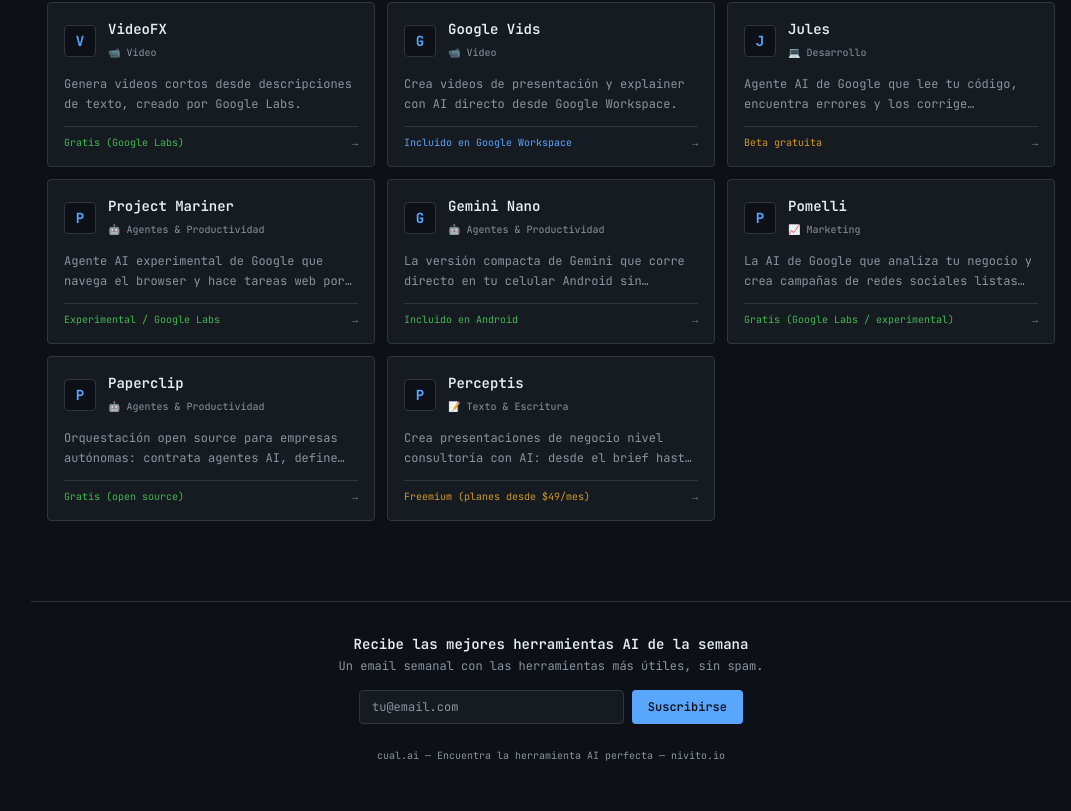
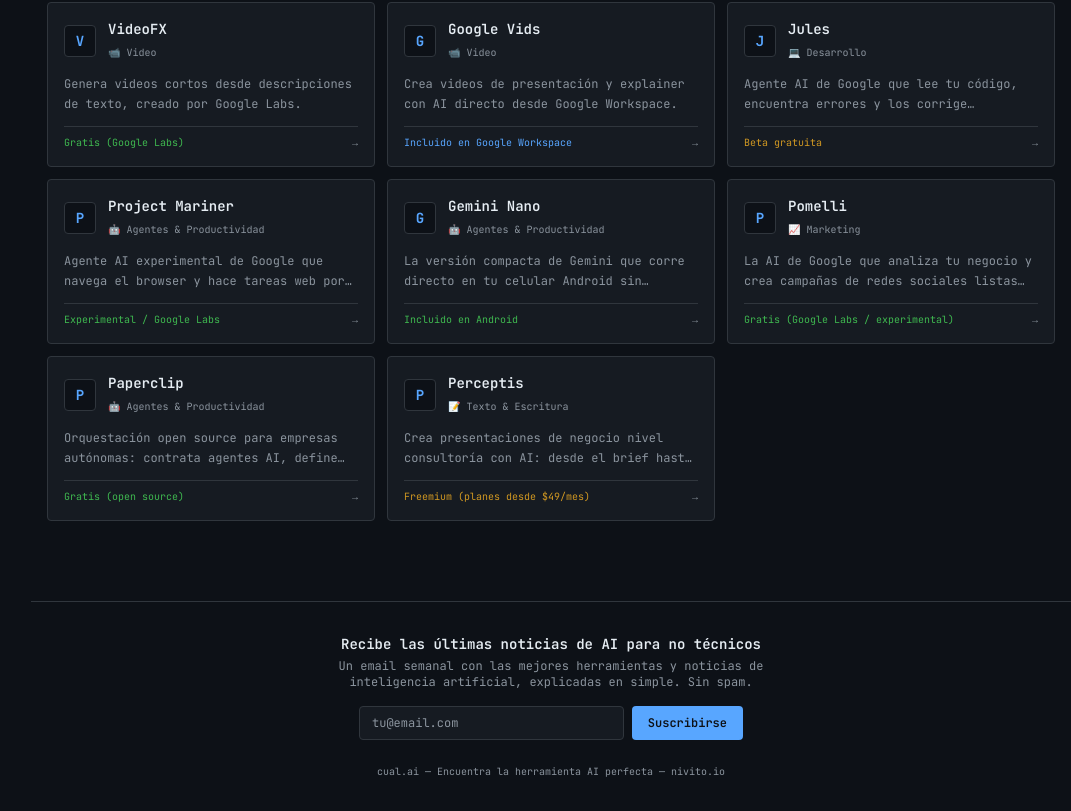
Before and after one commit to nivito/cualai, a Next.js app: page / in a window 1280 px wide. Shown: the part 6581-7392 px from the top of the page, without its empty margins (209-1280 px from the left). Built offline with nearby package versions, Linux system fonts and the light colour scheme.

Commit message:
copy: update footer newsletter text — AI news for non-techies

```diff
--- a/src/components/layout/Footer.tsx
+++ b/src/components/layout/Footer.tsx
@@ -38,10 +38,10 @@
     <footer className="border-t border-border mt-12 py-8 px-4">
       <div className="max-w-lg mx-auto text-center">
         <h3 className="text-sm font-semibold mb-1">
-          Recibe las mejores herramientas AI de la semana
+          Recibe las últimas noticias de AI para no técnicos
         </h3>
         <p className="text-text-muted text-xs mb-4">
-          Un email semanal con las herramientas más útiles, sin spam.
+          Un email semanal con las mejores herramientas y noticias de inteligencia artificial, explicadas en simple. Sin spam.
         </p>
         {status === "success" ? (
           <p className="text-green text-xs">
```
